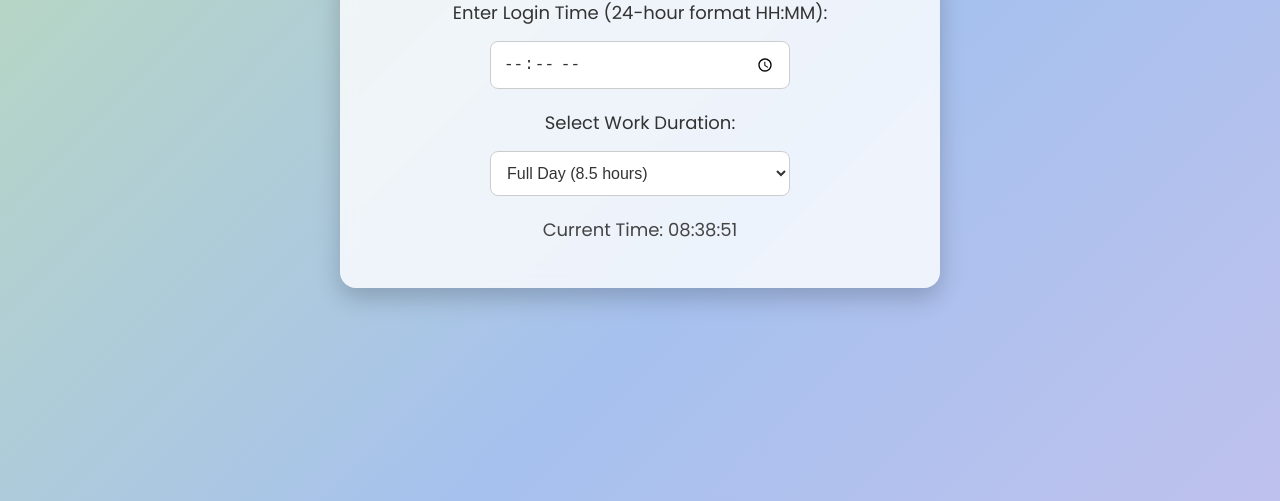
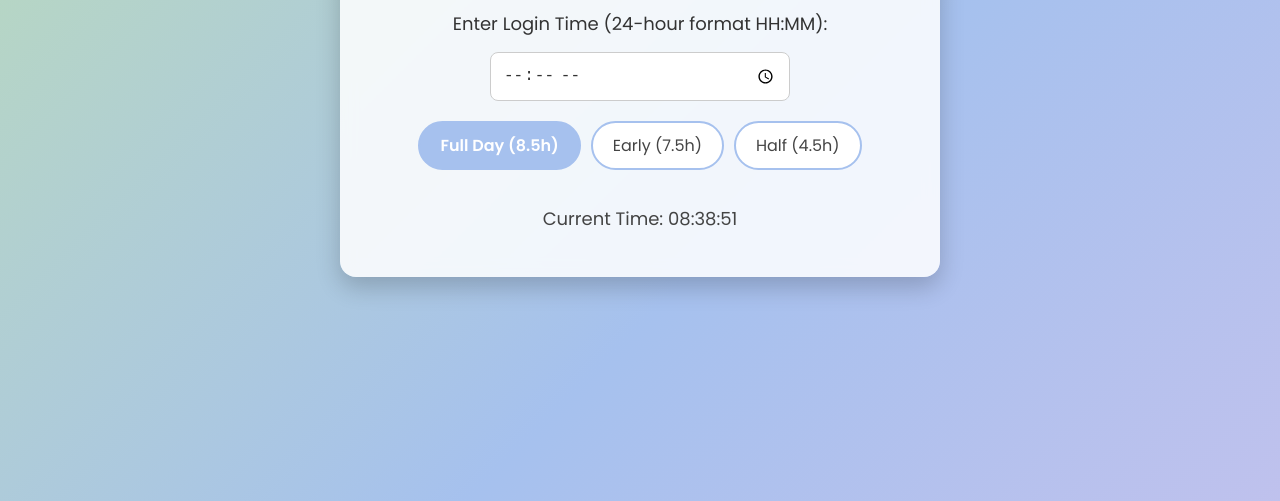
Before and after one commit to optimus047/logout10, a plain HTML site: page index.html in a window 1280 px wide. Shown: the part 299-800 px from the top of the page. Drawn offline with Linux system fonts and the light colour scheme.

Commit message:
Update index.html

```diff
--- a/index.html
+++ b/index.html
@@ -36,7 +36,7 @@
     }
 
     .container {
-      background: rgba(255, 255, 255, 0.8);
+      background: rgba(255, 255, 255, 0.85);
       padding: 30px;
       border-radius: 16px;
       box-shadow: 0 10px 25px rgba(0, 0, 0, 0.2);
@@ -52,14 +52,14 @@
       font-weight: 600;
     }
 
-    label, input, select, .output-container {
+    label, input, .output-container {
       font-size: 18px;
       margin-bottom: 15px;
       display: block;
       width: 100%;
     }
 
-    input[type="time"], select {
+    input[type="time"] {
       padding: 12px;
       border: 1px solid #ccc;
       border-radius: 8px;
@@ -74,12 +74,40 @@
       transition: 0.3s;
     }
 
-    input[type="time"]:focus, select:focus {
+    input[type="time"]:focus {
       border: 2px solid #a6c1ee;
     }
 
-    label[for="workType"] {
+    .toggle-group {
+      display: flex;
+      justify-content: center;
+      gap: 10px;
       margin-top: 20px;
+    }
+
+    .toggle-option {
+      position: relative;
+    }
+
+    .toggle-option input {
+      display: none;
+    }
+
+    .toggle-option label {
+      padding: 10px 20px;
+      border: 2px solid #a6c1ee;
+      border-radius: 30px;
+      cursor: pointer;
+      transition: all 0.3s;
+      font-size: 16px;
+      color: #444;
+      background: #fff;
+    }
+
+    .toggle-option input:checked + label {
+      background: #a6c1ee;
+      color: #fff;
+      font-weight: 600;
     }
 
     #logoutTime {
@@ -108,12 +136,20 @@
     <label for="startTime">Enter Login Time (24-hour format HH:MM):</label>
     <input type="time" id="startTime" required>
 
-    <label for="workType">Select Work Duration:</label>
-    <select id="workType">
-      <option value="8.5">Full Day (8.5 hours)</option>
-      <option value="7.5">Early Logout (7.5 hours)</option>
-      <option value="4.5">Half Day (4.5 hours)</option>
-    </select>
+    <div class="toggle-group">
+      <div class="toggle-option">
+        <input type="radio" name="workType" id="fullDay" value="8.5" checked>
+        <label for="fullDay">Full Day (8.5h)</label>
+      </div>
+      <div class="toggle-option">
+        <input type="radio" name="workType" id="earlyLogout" value="7.5">
+        <label for="earlyLogout">Early (7.5h)</label>
+      </div>
+      <div class="toggle-option">
+        <input type="radio" name="workType" id="halfDay" value="4.5">
+        <label for="halfDay">Half (4.5h)</label>
+      </div>
+    </div>
 
     <div id="logoutTime" class="output-container"></div>
     <div id="remainingTime" class="output-container"></div>
@@ -125,7 +161,7 @@
 
     function updateLogoutTime() {
       const startTimeInput = document.getElementById('startTime').value;
-      const workType = parseFloat(document.getElementById('workType').value);
+      const workType = parseFloat(document.querySelector('input[name="workType"]:checked').value);
 
       if (!startTimeInput) {
         document.getElementById('logoutTime').innerText = "Please enter a valid login time.";
@@ -174,7 +210,9 @@
 
     // Attach event listeners
     document.getElementById('startTime').addEventListener('change', updateLogoutTime);
-    document.getElementById('workType').addEventListener('change', updateLogoutTime);
+    document.querySelectorAll('input[name="workType"]').forEach(el => {
+      el.addEventListener('change', updateLogoutTime);
+    });
   </script>
 </body>
 </html>
```
